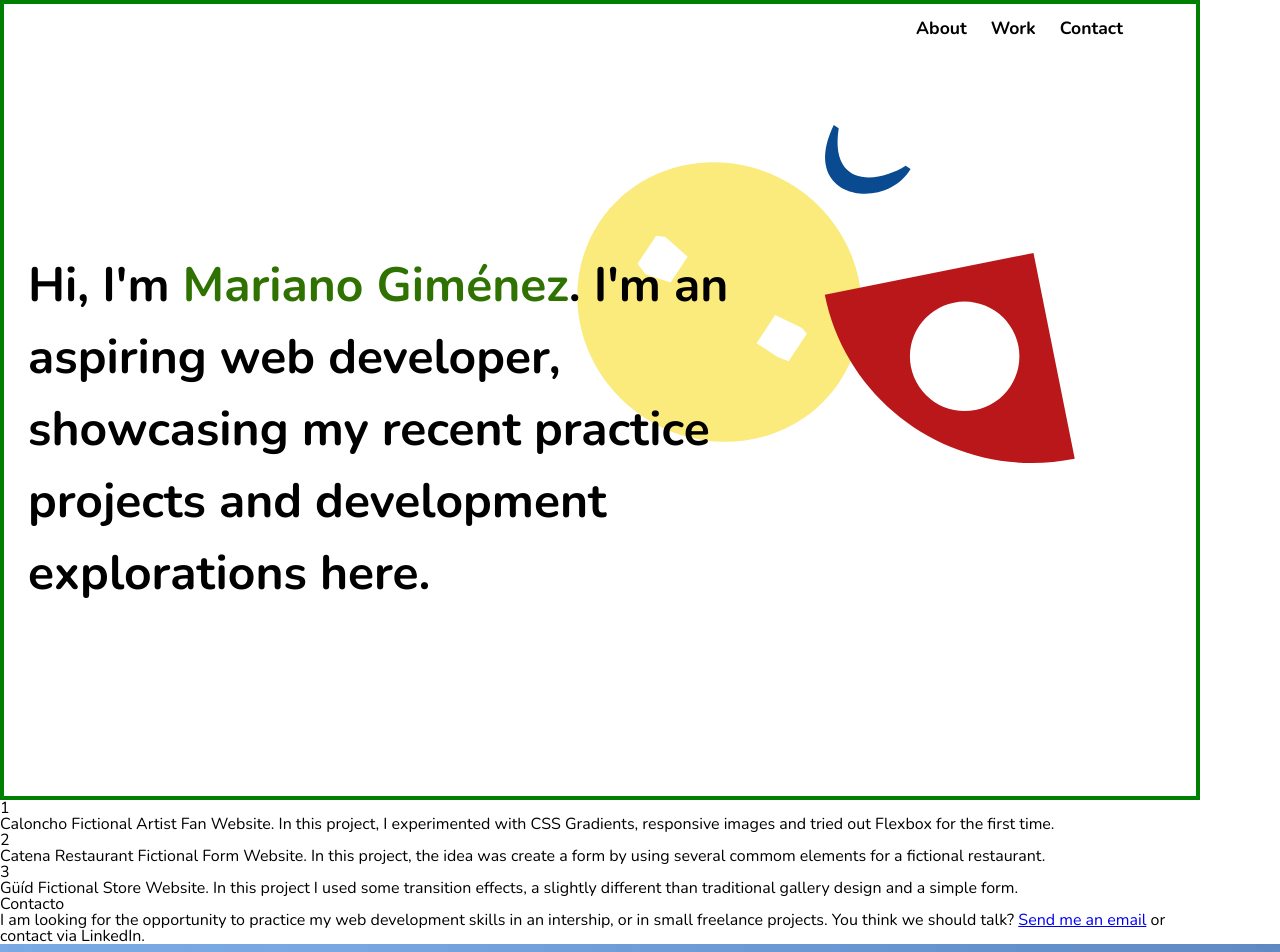
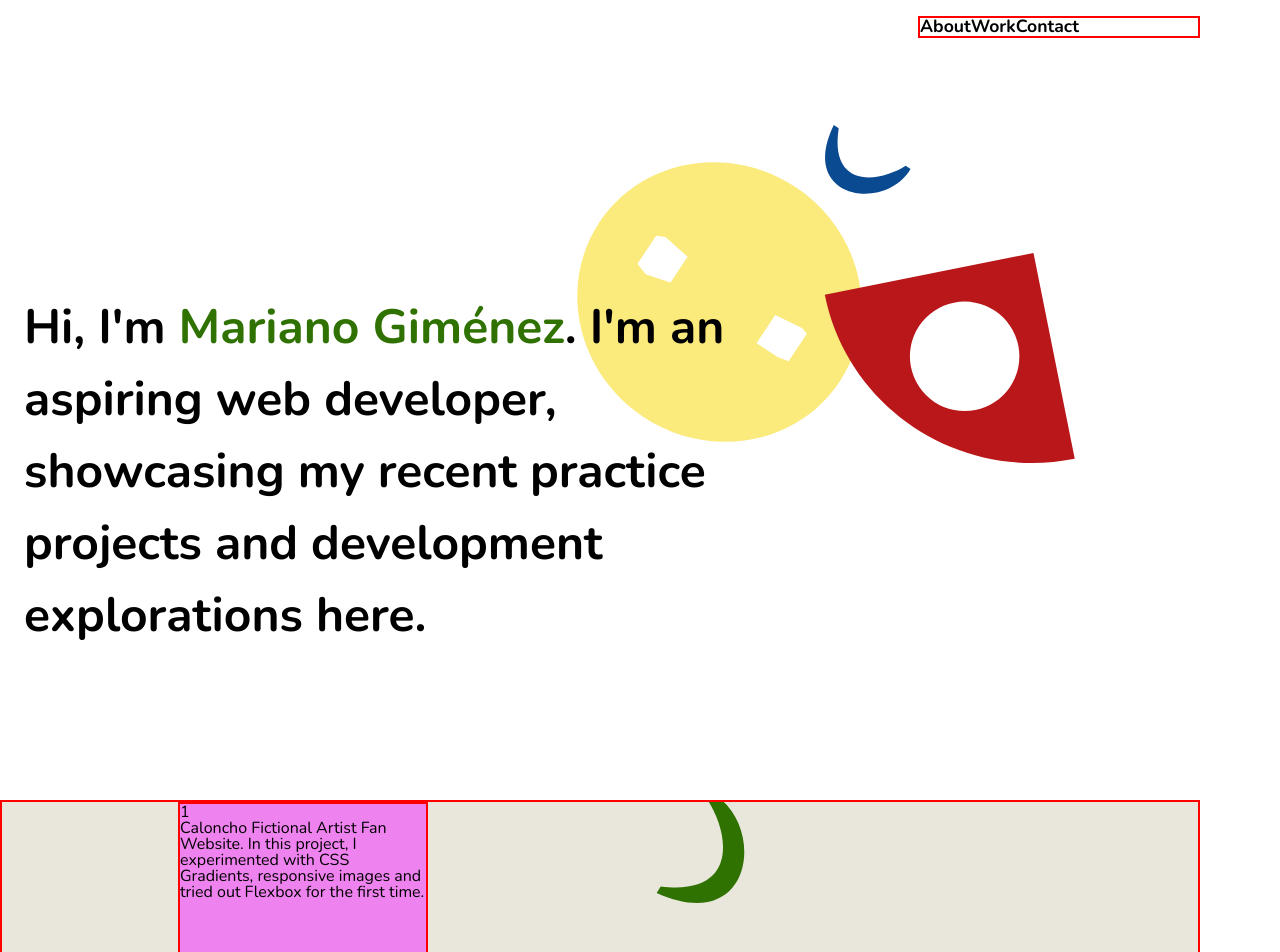
Before and after one commit to mariangz/portfolio, a plain HTML site: page index.html in a window 1280 px wide. Shown: the top 952 px of the page. Drawn offline with nearby package versions, Linux system fonts and the light colour scheme.

Commit message:
style: add background .work

```diff
--- a/styles.css/style.css
+++ b/styles.css/style.css
@@ -26,7 +26,6 @@ header .container {
   grid-gap: 1.5rem;
   height: 100vh;
   font-weight: bold;
-  border: 4px solid green;
 }
 
 nav {
@@ -38,8 +37,7 @@ nav {
 
 nav ul {
   display: flex;
-  gap: 1.5rem;
-  /* border: solid 2px red; */
+  border: solid 2px red;
 }
 
 .welcome {
@@ -49,6 +47,7 @@ nav ul {
 }
 
 .text {
+  padding-top: 5rem;
   max-width: 750px;
   position: relative;
   line-height: 1.5;
@@ -74,7 +73,8 @@ p {
 }
 
 /* ********** SECTION WORK ********** */
-/* .work {
+.work {
+  background-color: var(--main-beige);
   background-image: url(/images/background-ornament.svg);
   background-position: center;
   background-repeat: no-repeat;
@@ -91,9 +91,9 @@ p {
   border: 2px solid red;
   display: flex;
   flex-direction: column;
-} */
+}
 
-/* .one {
+.one {
   margin-left: 11rem;
   border: 2px solid red;
-} */
+}
```
Also changed, not shown: index.html (+3 -0 lines).
